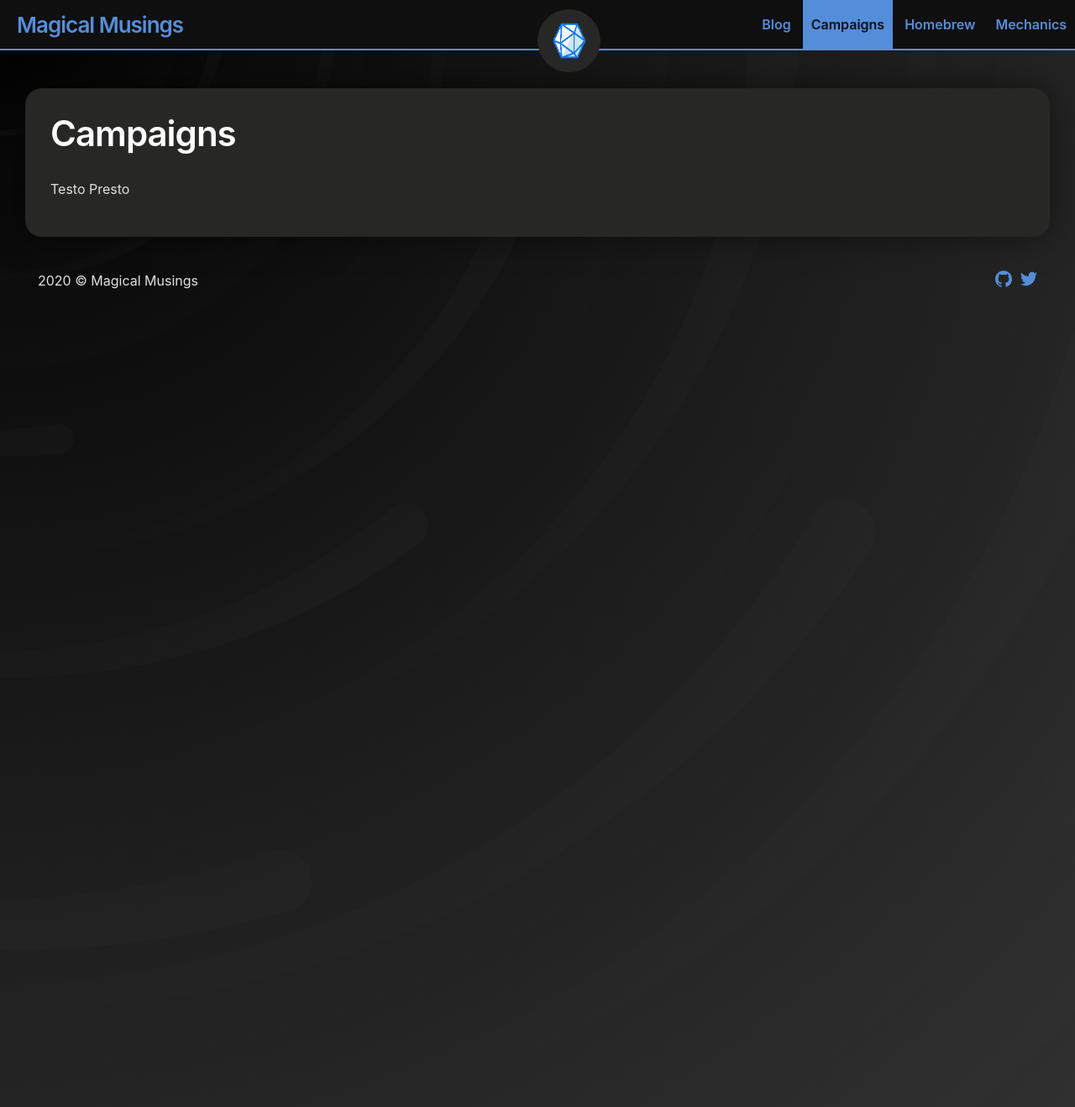
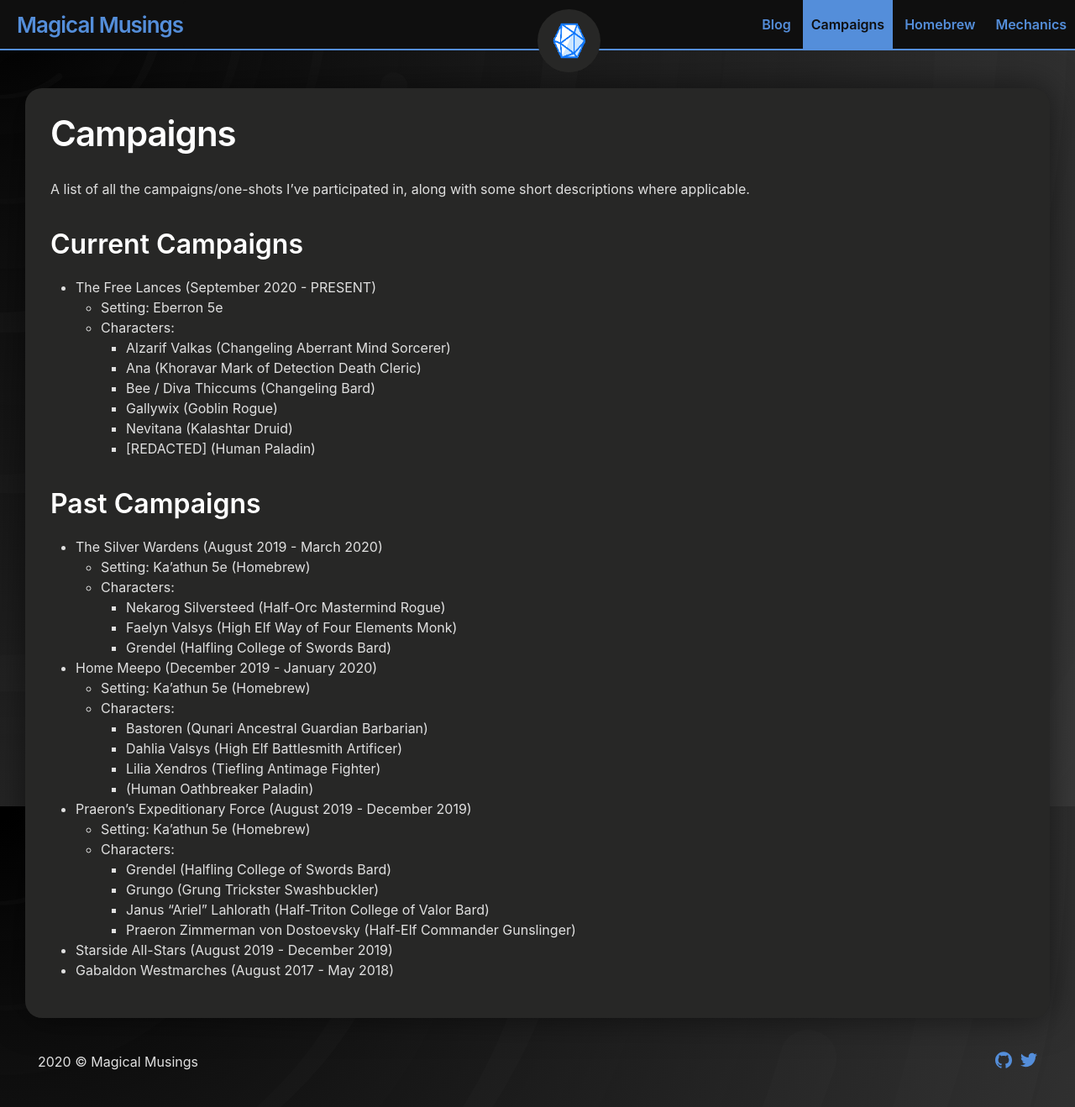
Before and after one commit to andersthemagi/magicalmusings.github.io, a Jekyll site: the page built from campaigns.md, in a window 1280 px wide and 1318 px high. Shown: the whole window at 84% size. Built offline with Jekyll 4.4.1, drawn with Linux system fonts in a browser that asks for light colours.

Commit message:
Update campaigns.md

```diff
--- a/campaigns.md
+++ b/campaigns.md
@@ -6,4 +6,41 @@ order: 2
 exclude: false
 ---
 
-Testo Presto
+A list of all the campaigns/one-shots I've participated in, along with some short descriptions where applicable.
+
+## Current Campaigns
+
+- The Free Lances (September 2020 - PRESENT)
+  - Setting: Eberron 5e
+  - Characters:
+    - Alzarif Valkas (Changeling Aberrant Mind Sorcerer)
+    - Ana (Khoravar Mark of Detection Death Cleric)
+    - Bee / Diva Thiccums (Changeling Bard)
+    - Gallywix (Goblin Rogue)
+    - Nevitana (Kalashtar Druid)
+    - [REDACTED] (Human Paladin)
+
+## Past Campaigns
+
+- The Silver Wardens (August 2019 - March 2020)
+  - Setting: Ka'athun 5e (Homebrew)
+  - Characters:
+    - Nekarog Silversteed (Half-Orc Mastermind Rogue)
+    - Faelyn Valsys (High Elf Way of Four Elements Monk)
+    - Grendel (Halfling College of Swords Bard)
+- Home Meepo (December 2019 - January 2020)
+  - Setting: Ka'athun 5e (Homebrew)
+  - Characters:
+    - Bastoren (Qunari Ancestral Guardian Barbarian)
+    - Dahlia Valsys (High Elf Battlesmith Artificer)
+    - Lilia Xendros (Tiefling Antimage Fighter)
+    - (Human Oathbreaker Paladin)
+- Praeron's Expeditionary Force (August 2019 - December 2019)
+  - Setting: Ka'athun 5e (Homebrew)
+  - Characters:
+    - Grendel (Halfling College of Swords Bard)
+    - Grungo (Grung Trickster Swashbuckler)
+    - Janus "Ariel" Lahlorath (Half-Triton College of Valor Bard)
+    - Praeron Zimmerman von Dostoevsky (Half-Elf Commander Gunslinger)
+- Starside All-Stars (August 2019 - December 2019)
+- Gabaldon Westmarches (August 2017 - May 2018)
```
